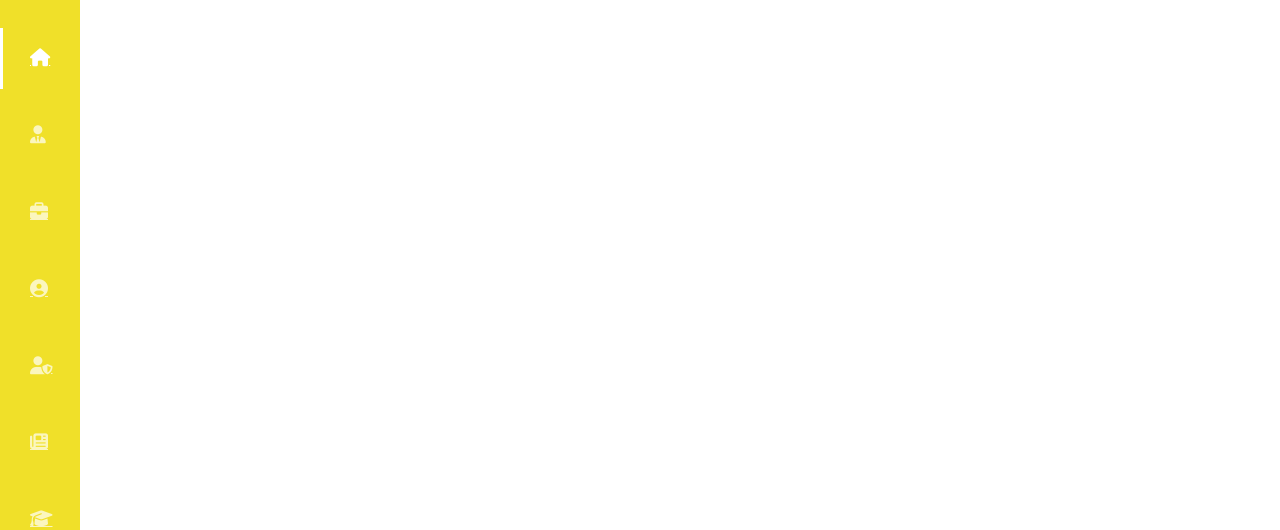
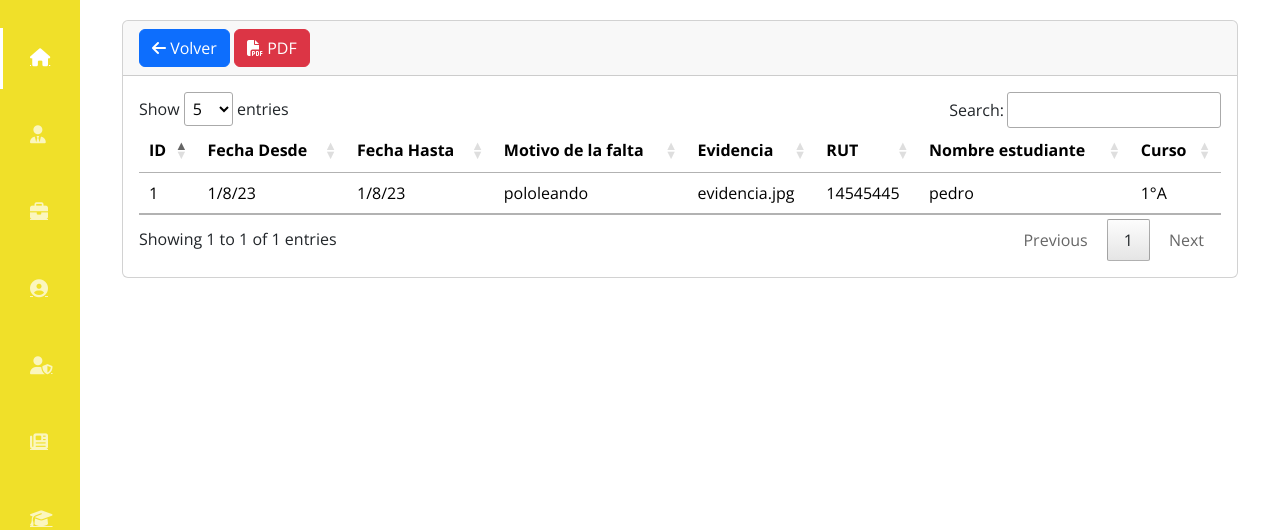
Before and after one commit to RenePuente69/proyectoDPC, a PHP site: page /proyectoDPC/secciones/recepcion/indexFalta.php in a window 1280 px wide. Shown: the part 80-610 px from the top of the page. Run offline with PHP 8.4, Linux system fonts and the light colour scheme; the visitor is signed in with stand-in values (Sample User, id 1); some libraries are stand-ins or nearby versions.

Commit message:
estructura index recep

```diff
--- a/secciones/recepcion/home.php
+++ b/secciones/recepcion/home.php
@@ -25,7 +25,7 @@
                 <div class="contenido">
                     <h3>ATRASOS</h3>
                     <p>En esta sección puede ingresar los atrasos de los alumnos al ingreso del establecimiento.</p>
-                    <a href="crearAtraso.php">Ingresar aquí</a>
+                    <a href="indexAtraso.php">Ingresar aquí</a>
                 </div>
             </div>
             <div class="card">
@@ -35,7 +35,7 @@
                 <div class="contenido">
                     <h3>RETIROS</h3>
                     <p>En esta sección se ingresa los retiros del alumnos del establecimiento.</p>
-                    <a href="crearRetiro.php">Ingresar aquí</a>
+                    <a href="indexRetiro.php">Ingresar aquí</a>
                 </div>
             </div>
             <div class="card">
@@ -45,7 +45,7 @@
                 </figure>
                     <h3>FALTAS</h3>
                     <p>En esta sección se ingresa las falta de mas de un día a clases.</p>
-                    <a href="crearFalta.php">Ingresar aquí</a>
+                    <a href="indexFalta.php">Ingresar aquí</a>
                 </div>
             </div>
         </div>
--- a/secciones/recepcion/indexFalta.php
+++ b/secciones/recepcion/indexFalta.php
@@ -1,9 +1,55 @@
+<?php
+//Verificar el acceso
+include("../../funciones.php");
+verificarAcceso();
+//INCLUIR LA BASE DE DATOS
+include("../../bd.php");
+?>
 <?php include("../../template/header.php"); ?>
 <link rel="stylesheet" href="../../template/estilos.css">
 <link rel="stylesheet" href="../../assets/css/contenido.css">
 <script src="https://unpkg.com/boxicons@2.1.4/dist/boxicons.js"></script>
 <script src="../../template/script.js"></script>
 
-
+<div class="card">
+    <div class="card-header">
+        <a name="" id="" class="btn btn-primary" href="home.php" role="button"><i class="fa-solid fa-arrow-left"></i>
+            Volver
+        </a>
+        <a name="" id="" class="btn btn-danger" href="reportesPDF.php" role="button" title="Generar Reporte"><i class="fa-solid fa-file-pdf"></i>
+            PDF
+        </a>
+    </div>
+    <div class="card-body">
+        <div class="table-responsive-sm">
+            <table class="table" id="tabla_id">
+                <thead>
+                    <tr>
+                        <th scope="col">ID</th>
+                        <th scope="col">Fecha Desde</th>
+                        <th scope="col">Fecha Hasta</th>
+                        <th scope="col">Motivo de la falta</th>
+                        <th scope="col">Evidencia</th>
+                        <th scope="col">RUT</th>
+                        <th scope="col">Nombre estudiante</th>
+                        <th scope="col">Curso</th>
+                    </tr>
+                </thead>
+                <tbody>
+                    <tr class="">
+                        <td>1</td>
+                        <td>1/8/23</td>
+                        <td>1/8/23</td>
+                        <td>pololeando</td>
+                        <td>evidencia.jpg</td>
+                        <td>14545445</td>
+                        <td>pedro</td>
+                        <td>1°A</td>
+                    </tr>
+                </tbody>
+            </table>
+        </div>
+    </div>
+</div>
 
 <?php include("../../template/footer.php"); ?>
```
Also changed, not shown: secciones/recepcion/indexAtraso.php (+45 -1 lines), secciones/recepcion/indexRetiro.php (+46 -1 lines).
